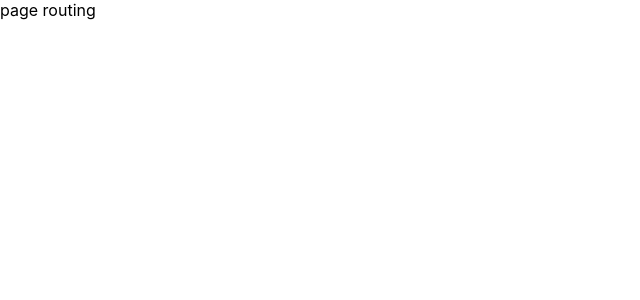
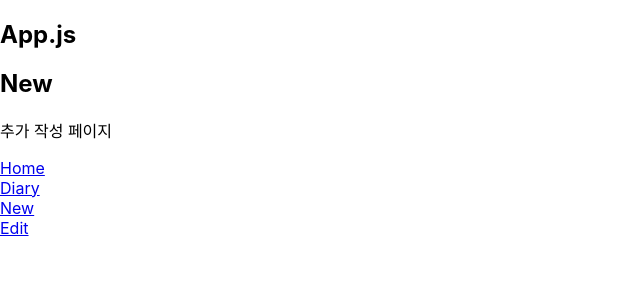
Before and after one commit to hjk92go/emotion-Diary, a React (Create React App) app: page /new in a window 1280 px wide. Shown: the top 300 px of the page, without its empty margins (0-640 px from the left). Built offline with nearby package versions, Linux system fonts and the light colour scheme.

Commit message:
231127 React Router 기본

```diff
--- a/package.json
+++ b/package.json
@@ -8,6 +8,7 @@
     "@testing-library/user-event": "^13.5.0",
     "react": "^18.2.0",
     "react-dom": "^18.2.0",
+    "react-router-dom": "^6.20.0",
     "react-scripts": "5.0.1",
     "web-vitals": "^2.1.4"
   },
--- a/src/App.css
+++ b/src/App.css
@@ -1,38 +1,3 @@
 .App {
-  text-align: center;
+  padding: 20px;
 }
-
-.App-logo {
-  height: 40vmin;
-  pointer-events: none;
-}
-
-@media (prefers-reduced-motion: no-preference) {
-  .App-logo {
-    animation: App-logo-spin infinite 20s linear;
-  }
-}
-
-.App-header {
-  background-color: #282c34;
-  min-height: 100vh;
-  display: flex;
-  flex-direction: column;
-  align-items: center;
-  justify-content: center;
-  font-size: calc(10px + 2vmin);
-  color: white;
-}
-
-.App-link {
-  color: #61dafb;
-}
-
-@keyframes App-logo-spin {
-  from {
-    transform: rotate(0deg);
-  }
-  to {
-    transform: rotate(360deg);
-  }
-}
--- a/src/App.js
+++ b/src/App.js
@@ -1,7 +1,34 @@
 import "./App.css";
+import { BrowserRouter, Route, Routes } from "react-router-dom"; // 01
+
+//03 페이지 설정할 컴포넌트를 임포트 해준다.
+import Home from "./pages/Home";
+import Edit from "./pages/Edit";
+import New from "./pages/New";
+import Diary from "./pages/Diary";
+import RouterTest from "./components/RouterTest";
 
 function App() {
-  return <div>page routing</div>;
+  return (
+    //02
+    <BrowserRouter>
+      <div>
+        <h2>App.js</h2>
+        <Routes>
+          <Route path="/" element={<Home />} />
+          <Route path="/new" element={<New />} />
+          <Route path="/edit" element={<Edit />} />
+          <Route path="/diary" element={<Diary />} />
+        </Routes>
+        <RouterTest />
+      </div>
+    </BrowserRouter>
+  );
 }
 
 export default App;
+
+//01 처럼 임포트 해준다음, 02 브라우저 라우터를 전체 둘러싸준다.
+
+//a태그를 사용할시 새로고침이 되므로, SPA 장점을 누리지 못한다.
+//a태그는 외부url 사용시 이용  / SPA에서 링크 태그를 활용해준다(CSR방식)
--- /dev/null
+++ b/src/components/RouterTest.js
@@ -0,0 +1,19 @@
+import { Link } from "react-router-dom";
+
+//SPA방식 즉, CSR방식으로 페이지를 이동시키는 컴포넌트를 사용할 것
+
+const RouterTest = () => {
+  return (
+    <>
+      <Link to={"/"}>Home</Link>
+      <br />
+      <Link to={"/diary"}>Diary</Link>
+      <br />
+      <Link to={"/new"}>New</Link>
+      <br />
+      <Link to={"/edit"}>Edit</Link>
+    </>
+  );
+};
+
+export default RouterTest;
--- /dev/null
+++ b/src/pages/Diary.js
@@ -0,0 +1,10 @@
+const Diary = () => {
+  return (
+    <div>
+      <h2>Diary</h2>
+      <p>상세 페이지</p>
+    </div>
+  );
+};
+
+export default Diary;
--- /dev/null
+++ b/src/pages/Edit.js
@@ -0,0 +1,10 @@
+const Edit = () => {
+  return (
+    <div>
+      <h2>Edit</h2>
+      <p>수정페이지</p>
+    </div>
+  );
+};
+
+export default Edit;
--- /dev/null
+++ b/src/pages/Home.js
@@ -0,0 +1,10 @@
+const Home = () => {
+  return (
+    <div>
+      <h2>Home</h2>
+      <p>홈 입니다.</p>
+    </div>
+  );
+};
+
+export default Home;
--- /dev/null
+++ b/src/pages/New.js
@@ -0,0 +1,10 @@
+const New = () => {
+  return (
+    <div>
+      <h2>New</h2>
+      <p>추가 작성 페이지</p>
+    </div>
+  );
+};
+
+export default New;
```
Also changed, not shown: 1 other file (tests, documents, lock files or other folders).
